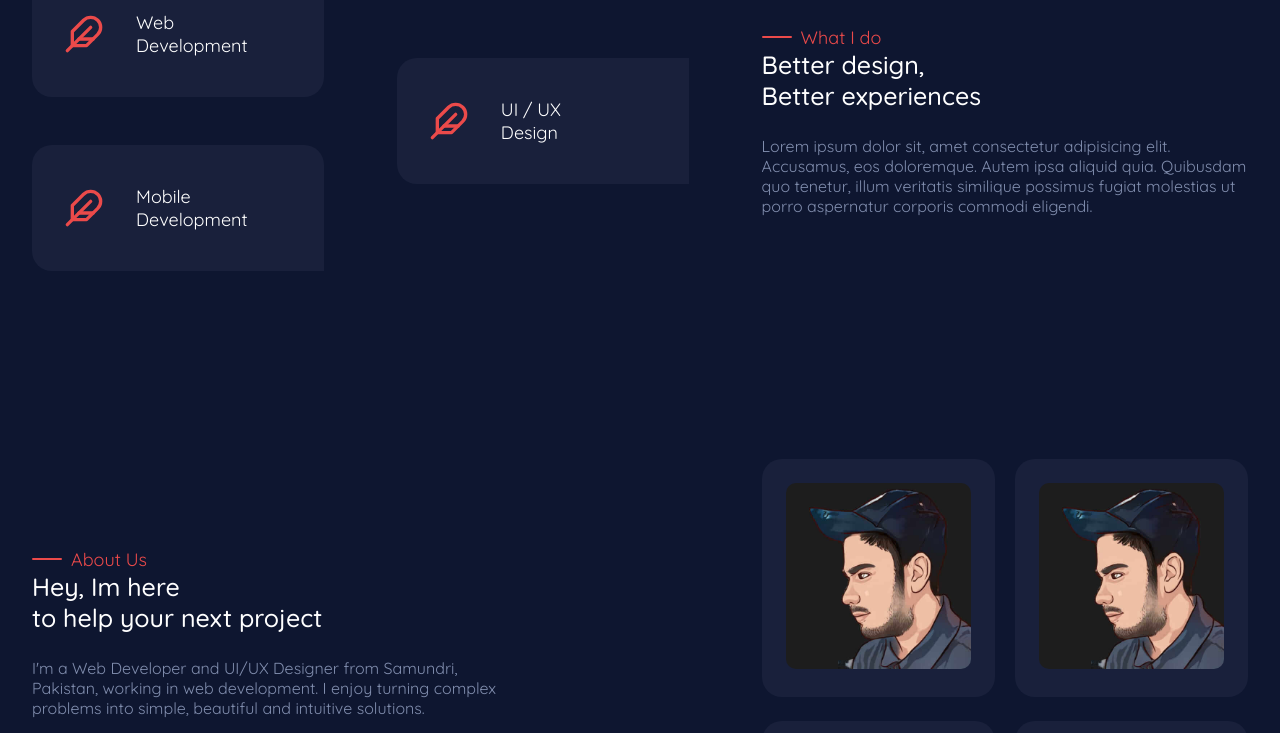
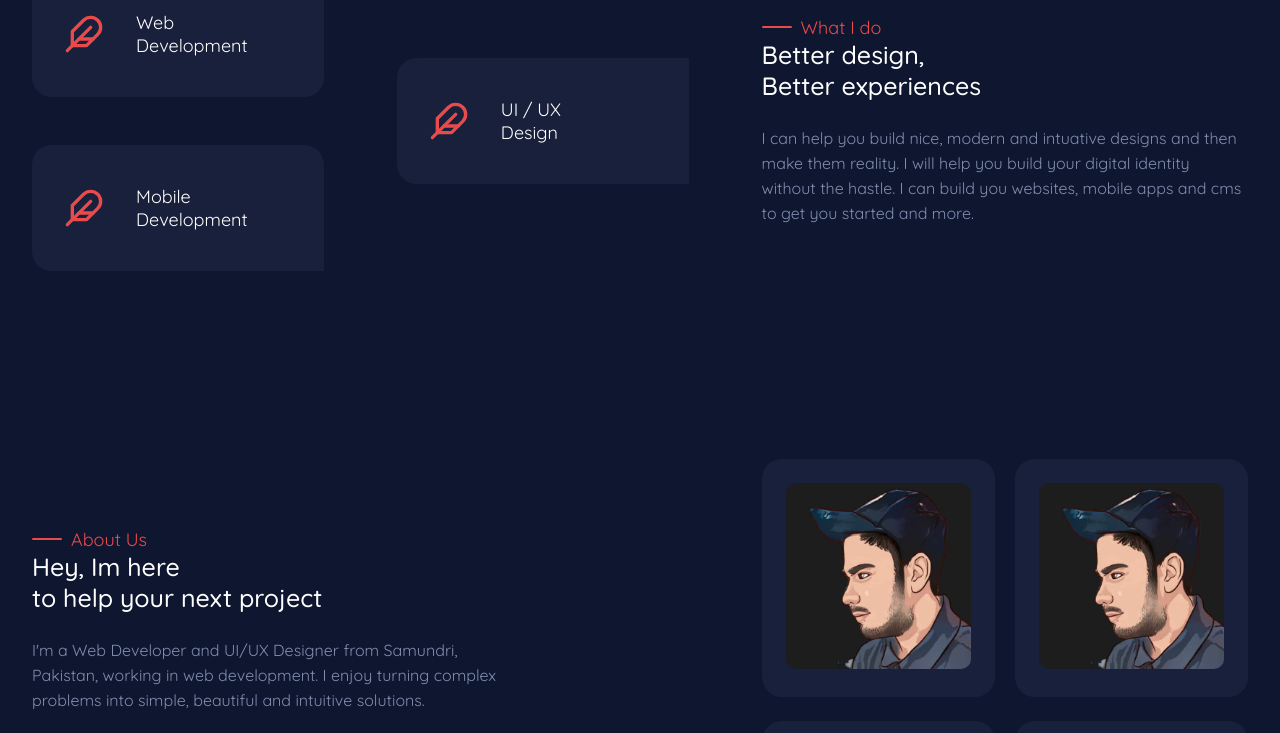
Before and after one commit to MehfoozurRehman/portfolio, a React (Create React App) app: page / in a window 1280 px wide. Shown: the part 820-1553 px from the top of the page. Built offline with nearby package versions, Linux system fonts and the light colour scheme.

Commit message:
style fix

```diff
--- a/src/App.scss
+++ b/src/App.scss
@@ -416,6 +416,7 @@ body::-webkit-scrollbar-track {
   font-size: 14px;
   color: $secondary;
   margin-bottom: 0.3em;
+  line-height: 25px;
 }
 .project__card__languages {
   display: flex;
@@ -599,6 +600,7 @@ body::-webkit-scrollbar-track {
 }
 .services__section__right__info {
   color: $secondary;
+  line-height: 25px;
 }
 .about__section {
   width: 100%;
@@ -871,6 +873,7 @@ body::-webkit-scrollbar-track {
 .testimonials__card__header__info {
   font-size: 14px;
   color: $secondary;
+  line-height: 25px;
 }
 @media (max-width: 1100px) {
   .header__wrapper__menu {
--- a/src/components/ServicesSection.js
+++ b/src/components/ServicesSection.js
@@ -33,10 +33,10 @@ export default function ServicesSection() {
           <span>Better experiences</span>
         </div>
         <div className="services__section__right__info">
-          Lorem ipsum dolor sit, amet consectetur adipisicing elit. Accusamus,
-          eos doloremque. Autem ipsa aliquid quia. Quibusdam quo tenetur, illum
-          veritatis similique possimus fugiat molestias ut porro aspernatur
-          corporis commodi eligendi.
+          I can help you build nice, modern and intuative designs and then make
+          them reality. I will help you build your digital identity without the
+          hastle. I can build you websites, mobile apps and cms to get you
+          started and more.
         </div>
       </div>
     </section>
```
